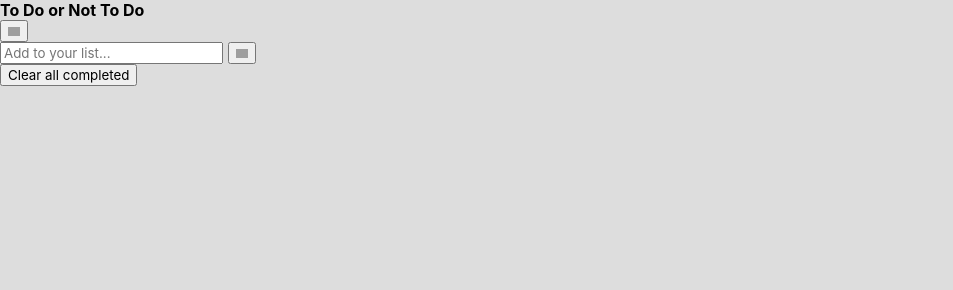
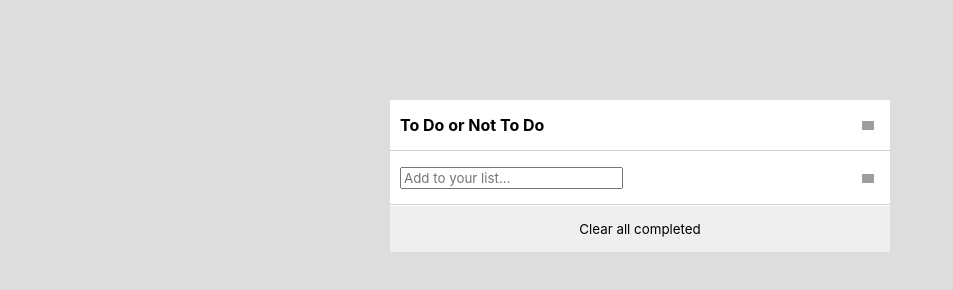
Before and after one commit to pountzas/To-do-or-not-to-do, a website built with webpack: page src/index.html in a window 1280 px wide. Shown: the whole page, without its empty margins (0-953 px from the left). Built offline with nearby package versions, Linux system fonts and the light colour scheme; grey boxes are pictures that could not be loaded.

Commit message:
add styles

```diff
--- a/src/style.css
+++ b/src/style.css
@@ -7,3 +7,44 @@
 body {
   background-color: rgb(221, 221, 221);
 }
+
+.container {
+  background: white;
+  width: 500px;
+  margin: 100px auto;
+}
+
+.listTitle {
+  align-items: center;
+}
+
+button {
+  background: white;
+  border: none;
+  color: white;
+}
+
+.listTitle,
+.addList,
+.listItem {
+  display: flex;
+  justify-content: space-between;
+  padding: 15px 10px;
+  margin-bottom: 1px;
+  border-bottom: 1px solid lightgray;
+}
+
+.listItem div {
+  display: flex;
+}
+
+.checkbox {
+  margin-top: 5px;
+  margin-right: 10px;
+}
+
+.clearBtn {
+  width: 100%;
+  border: transparent;
+  padding: 15px 10px;
+}
```
